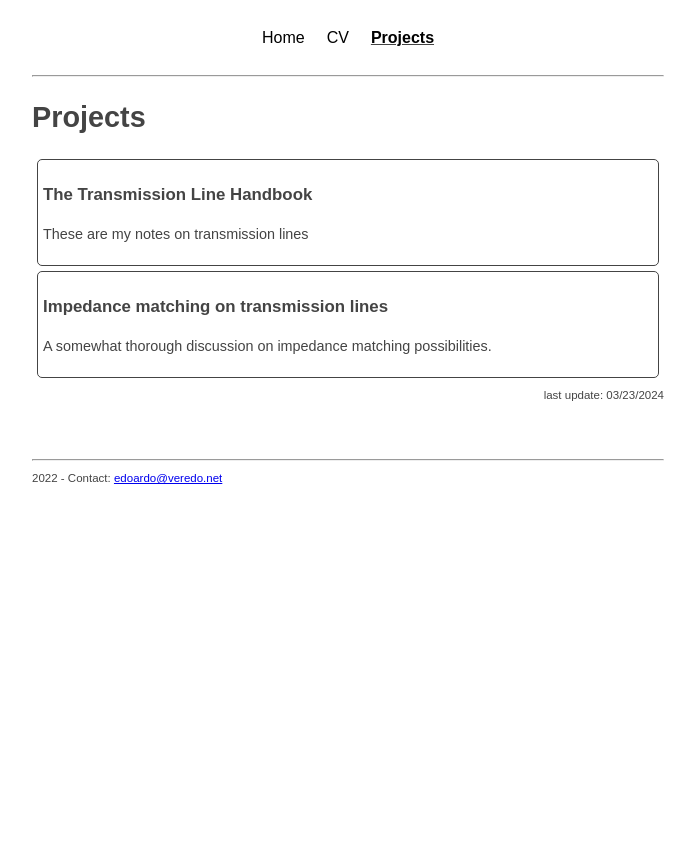
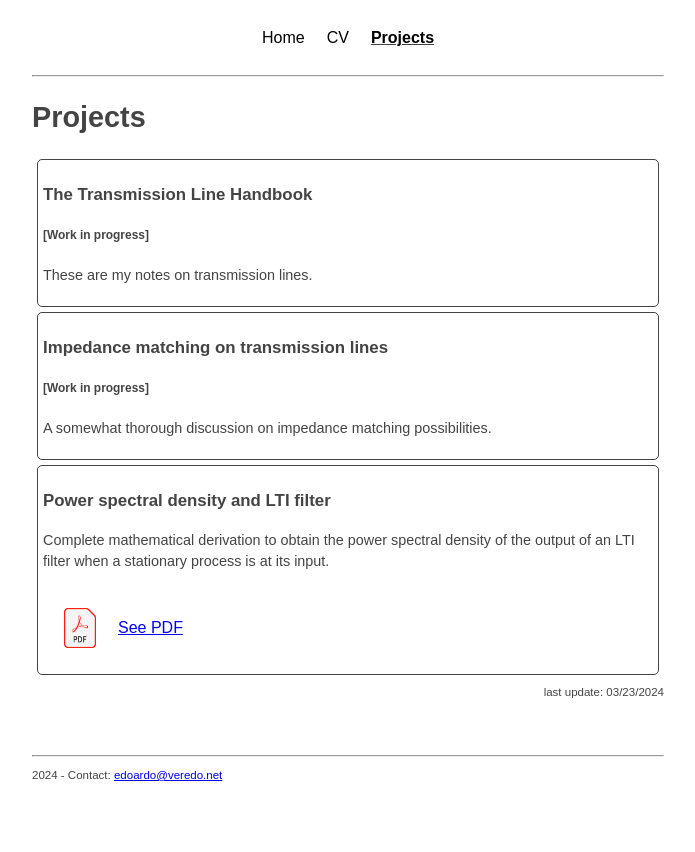
Before and after one commit to edoverg/website, a plain HTML site: page projects.html in a window 1280 px wide. Shown: the whole page, without its empty margins (292-987 px from the left). Before the commit the page ends 801 px from the top, so only its background shows below. Drawn offline with Linux system fonts and the light colour scheme.

Commit message:
Added the PSD_LTI PDF, changed the projects page

```diff
--- a/projects.html
+++ b/projects.html
@@ -20,20 +20,31 @@
 			<h1>Projects</h1>
 			<div class="project_block prevent-select">
 				<h3>The Transmission Line Handbook</h3>
-				<p>These are my notes on transmission lines</p>
+				<h5>[Work in progress]</h5>
+				<p>These are my notes on transmission lines.</p>
 			</div>
 			<div class="project_block prevent-select">
 				<h3>Impedance matching on transmission lines</h3>
+				<h5>[Work in progress]</h5>
 				<p>A somewhat thorough discussion on impedance matching possibilities.</p>
 			</div>
-
+			<div class="project_block prevent-select">
+				<h3>Power spectral density and LTI filter</h3>
+				<p>Complete mathematical derivation to obtain the power spectral density of the output of an LTI filter when a stationary process is at its input.</p>
+				<table>
+				<tr>
+				<td><img src='pdf_logo.png' width=32px height=auto></td>
+				<td><a href="files/PSD_LTI.pdf">See PDF</td>
+				</tr>
+				</table>
+			</div>
 			<p class="lastUp">last update: 03/23/2024</p>
 		</div>
 
 
 		<div class="footer">
 			<hr/>
-			<p>2022 - Contact: <a href="mailto:edoardo@veredo.net">edoardo@veredo.net</a></p>
+			<p>2024 - Contact: <a href="mailto:edoardo@veredo.net">edoardo@veredo.net</a></p>
 		</div>
 	</div>
 </body>
```
Also changed, not shown: cv.html (+2 -2 lines), index.html (+2 -2 lines), 1 other file.
